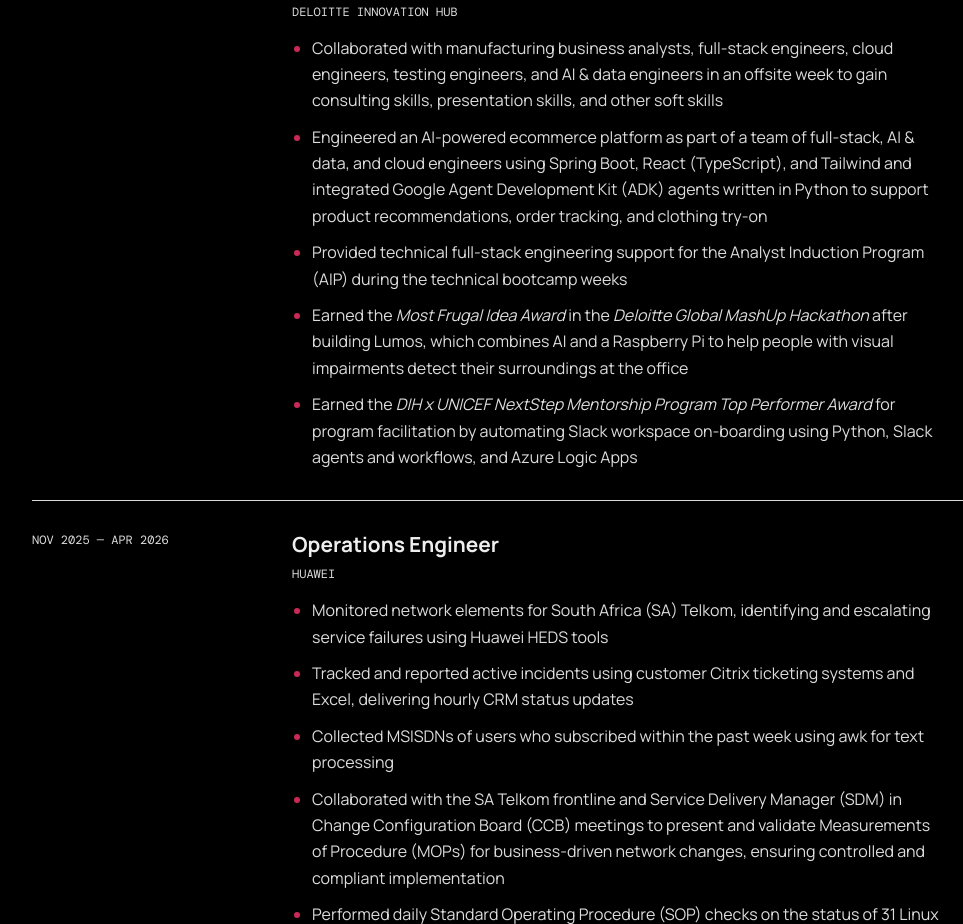
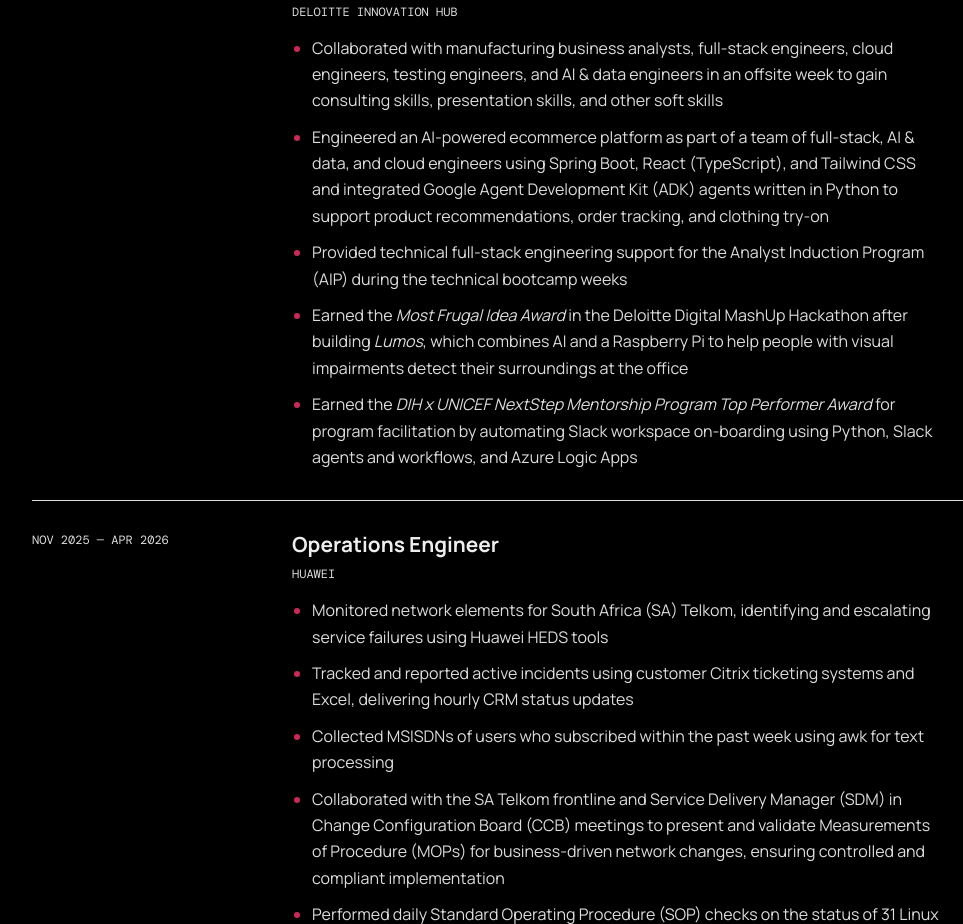
Before and after one commit to muhammadazzazy/muhammadazzazy.github.io, a plain HTML site: page index.html in a window 1280 px wide. Shown: the part 997-1921 px from the top of the page, without its empty margins (48-1011 px from the left). Drawn offline with nearby package versions, Linux system fonts and the light colour scheme.

Commit message:
Link the MashUp hackathon event

```diff
--- a/index.html
+++ b/index.html
@@ -147,10 +147,10 @@
                   <li>
                     Engineered an AI-powered ecommerce platform as part of a
                     team of full-stack, AI &amp; data, and cloud engineers using
-                    Spring Boot, React (TypeScript), and Tailwind and integrated
-                    Google Agent Development Kit (ADK) agents written in Python
-                    to support product recommendations, order tracking, and
-                    clothing try-on
+                    Spring Boot, React (TypeScript), and Tailwind CSS and
+                    integrated Google Agent Development Kit (ADK) agents written
+                    in Python to support product recommendations, order
+                    tracking, and clothing try-on
                   </li>
                   <li>
                     Provided technical full-stack engineering support for the
@@ -159,10 +159,16 @@
                   </li>
                   <li>
                     Earned the <em>Most Frugal Idea Award</em> in the
-                    <em>Deloitte Global MashUp Hackathon</em> after building
-                    Lumos, which combines AI and a Raspberry Pi to help people
-                    with visual impairments detect their surroundings at the
-                    office
+                    <a
+                      href="https://lnkd.in/p/eEdfDQeF"
+                      target="_blank"
+                      rel="noopener noreferrer"
+                    >
+                      Deloitte Digital MashUp Hackathon
+                    </a>
+                    after building <em>Lumos</em>, which combines AI and a
+                    Raspberry Pi to help people with visual impairments detect
+                    their surroundings at the office
                   </li>
                   <li>
                     Earned the
```
